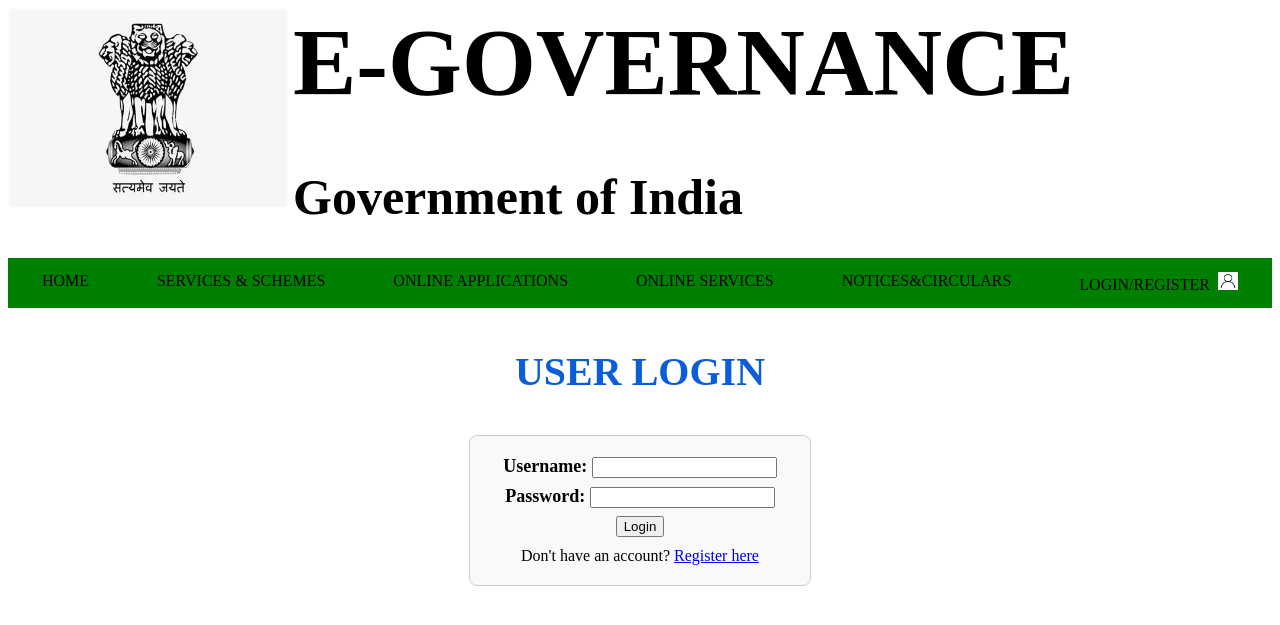
After one commit to pushpa-n220297/WT_Project, a PHP site: page /login.php in a window 1280 px wide. The commit adds this page. Shown: the top 625 px of the page. Run offline with PHP 8.4, Linux system fonts and the light colour scheme.

Commit message:
login page appended

```diff
--- /dev/null
+++ b/login.php
@@ -0,0 +1,65 @@
+<!DOCTYPE html>
+<html>
+    <head>
+        <title>PROFILE</title>
+        <link rel="stylesheet" href="style.css">
+        <meta name="viewport" content="width=device-width, initial-scale=1.0">
+    </head>
+    <body>
+        <header id="hr">
+            <a href="/"><img src="OIP.jpg" alt="emblem logo" class="corner-logo"> </a>
+            <div>
+            <h1 id="h1">E-GOVERNANCE</h1>
+            <p id="p1"><b>Government of India</b></p>
+        </div>
+        </header>
+        <nav>
+          <ul>
+            <li><a href="index.html" target="_self" >HOME</a></li>
+            <li><a href="services.html">SERVICES & SCHEMES</a></li>
+            <li><a href="apply.html">ONLINE APPLICATIONS </a></li>
+            <li><a href="online.html">ONLINE SERVICES</a></li>
+            <li><a href="notice.html">NOTICES&CIRCULARS</a></li>
+            <li><a href="login.php" target="_self">LOGIN/REGISTER<img src="icon.jpg" class="icon"></a></li>
+            </ul>
+        </nav>
+        <div>
+            <h2 style="text-align:center; font-size:40px; margin-top:30px;">USER LOGIN</h2>
+            <div class="login-form">
+                <form action="login.php" method="post" class="form-login">
+                    <div class="label-login">
+                    <label for="username">Username:</label>
+                    <input type="text" id="username" name="username" required>
+                    </div>
+                    <div  class="label-login">
+                    <label for="password">Password:</label>
+                    <input type="password" id="password" name="password" required>
+                    </div>
+                    <button type="submit" value="submit" class="btn-login">Login</button>
+                </form>
+                <p class="register-link">Don't have an account? <a href="register.php">Register here</a></p>
+            </div>
+        </div>
+    </body>
+</html>
+<?php
+//error_reporting(E_ALL);
+//ini_set('display_errors',1);
+session_start();
+include"test.php";
+if($_SERVER["REQUEST_METHOD"]=="POST"){
+    $username=$_POST['username'];
+    $password=$_POST['password'];
+    echo"Email:$username<br>";
+    $sql="SELECT * FROM user_details WHERE name='$username' AND password='$password'";
+    $result=mysqli_query($conn,$sql);
+    if(mysqli_num_rows($result)==1){
+        $_SESSION['username']=$username;
+        header("Location: profile.php");
+        exit();
+    }
+    else{
+        echo"invalid username or password";
+    }
+}
+?>
--- a/services.html
+++ b/services.html
@@ -31,7 +31,7 @@
                 </form>
         </section>
         <div>
-            <h2 style="text-align:center; font-size:40px; margin-top:30px;">SERVICES & SCHEMES</h2>
+            <h2 style="text-align:center; font-size:40px; margin-top:30px;">GOVERNMENT SCHEMES & CITIZEN SERVICES</h2>
             <div class="fe">
                 <img src="digital_india.jpg" alt="service1" class="service-img">
                 <div class="service-text">
--- a/style.css
+++ b/style.css
@@ -277,3 +277,37 @@ input[type="search"]{
 .service-img{
     width:40%;
 }
+/*login page*/
+.login-form{
+    max-width:300px;
+    margin:40px auto;
+    padding:20px;
+    border:1px solid #ccc;
+    border-radius:8px;
+    background-color:#f9f9f9;
+}
+.form-login{
+    align-items:center;
+    display:flex;
+    flex-direction:column;
+    margin-bottom:10px;
+}
+.label-login{
+    font-size:18px;
+    margin-bottom:8px;
+    font-weight:bold;
+}
+.btn-logic{
+    background-color:blue;
+    color:white;
+    border:none;
+    border-radius:4px;
+    cursor:pointer;
+    padding:10px;
+    font-size:18px;
+    margin-bottom:10px;
+}
+.register-link{
+    font-size:16px;
+    text-align:center;
+}
--- a/test.php
+++ b/test.php
@@ -3,5 +3,4 @@ $conn=mysqli_connect("localhost","root","","e_governance_db");
 if(!$conn){
     die("database connection failed");
 }
-
 ?>
```
Also changed, not shown: index.php (+27 -8 lines), login.html (deleted, +0 -28 lines), profile.php (added, +47 -0 lines), register.php (added, +48 -0 lines), string_functions.php (added, +30 -0 lines), submit.php (deleted, +0 -17 lines), variable_scope.php (added, +38 -0 lines).
